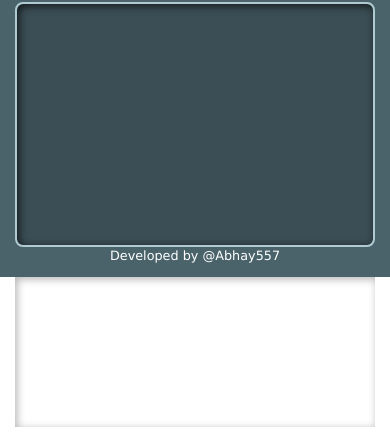
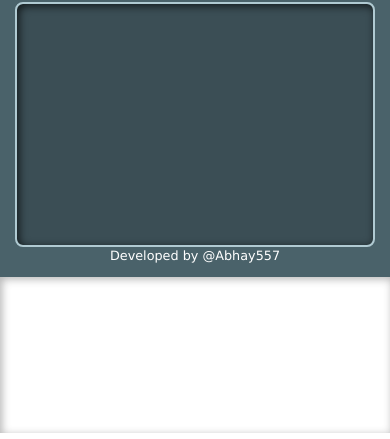
Before and after one commit to Abhay557/Code-Editor, a website: page Source/index.html in a window 390 px wide. Shown: the part 428-867 px from the top of the page. Drawn offline with nearby package versions, Linux system fonts and the light colour scheme; a web font is replaced by a local one.

Commit message:
add responsive classes

```diff
--- a/Source/index.html
+++ b/Source/index.html
@@ -37,7 +37,8 @@
   </head>
   <body>
 
-    <div class="clearfix">
+    <div class="clearfix container-fluid">
+      <div class="row clearfix-row">
         <div class="wrap col-xs-12 col-sm-12 col-md-12 col-lg-6 col-xl-6">
           <h1 class='animated bounceInDown'>Code Editor</h1>
           <form class="animated fadeIn">
@@ -50,8 +51,9 @@
           </form>
           <footer><small>Developed by <a href="https://github.com/Abhay557" target="_blank">@Abhay557</a></small></footer>
         </div>
-      <div class="output col-xs-12 col-sm-12 col-md-12 col-lg-6 col-xl-6">
+        <div class="output col-xs-12 col-sm-12 col-md-12 col-lg-6 col-xl-6 no-side-padding">
           <iframe src="" width="100%" height="100%" frameborder="0"></iframe>
+        </div>
       </div>
     </div>
 
```
Lines whose indentation alone changed are shown as unchanged.
